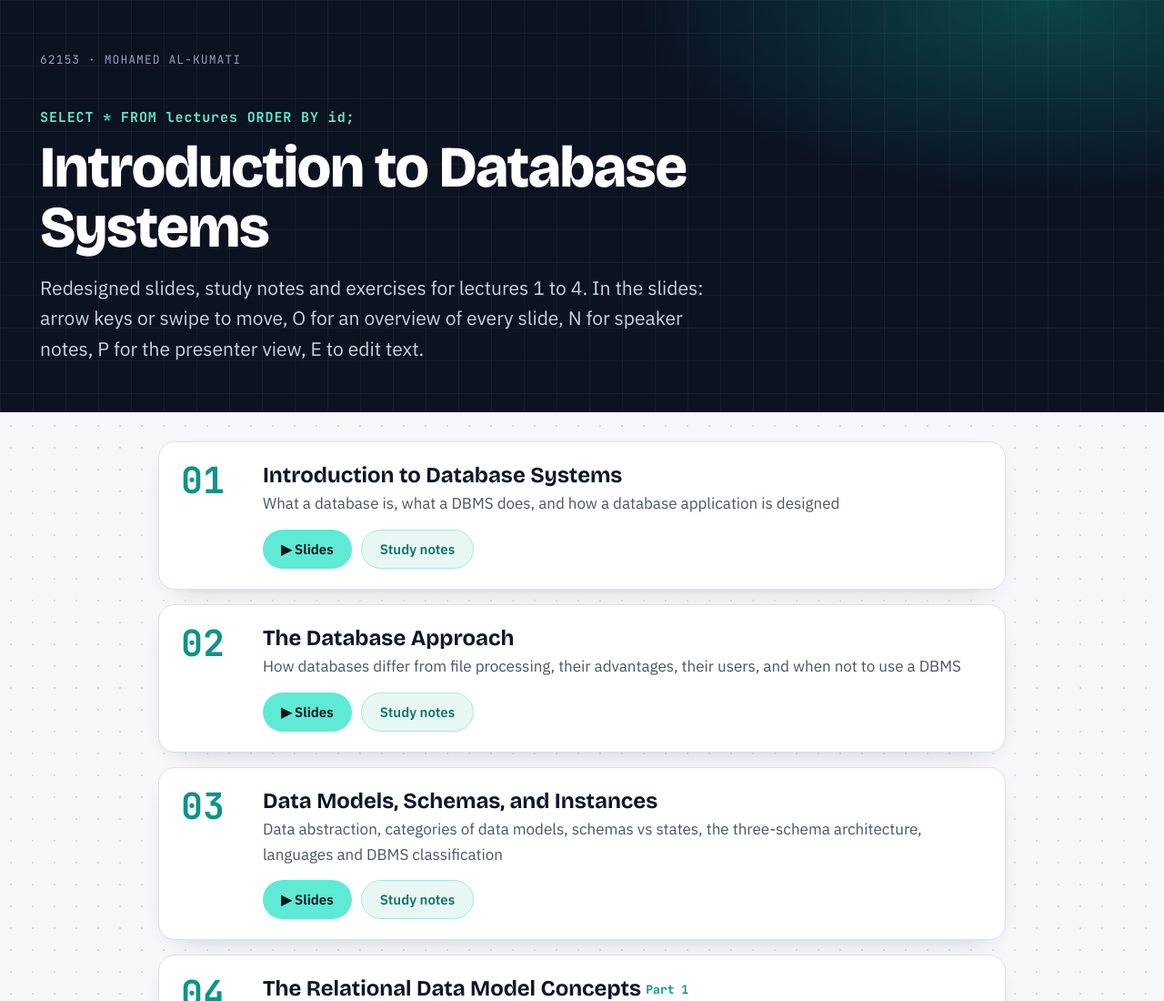
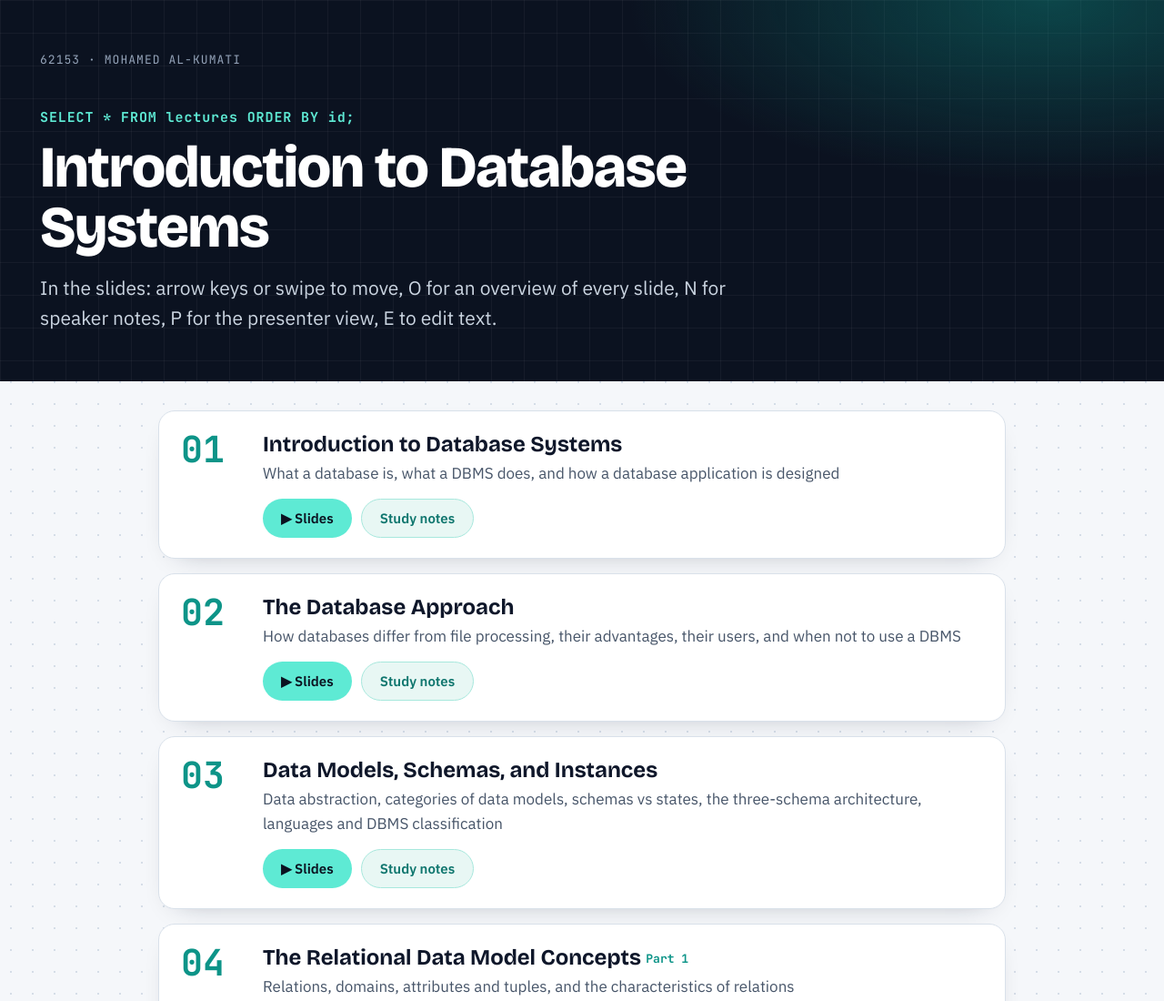
Before and after one commit to Ferros96/database-lectures, a plain HTML site: page Start here - All lectures.html in a window 1280 px wide. Shown: the top 1100 px of the page at 91% size. Drawn offline with nearby package versions, Linux system fonts and the light colour scheme.

Commit message:
Remove subtitle line from Start page
Co-Authored-By: Claude Opus 5.5 <noreply@anthropic.com>
Claude-Session: https://claude.ai/code/session_01QEPLDFQ4KEo5LaFbuo8pGS

```diff
--- a/Start here - All lectures.html
+++ b/Start here - All lectures.html
@@ -373,7 +373,7 @@ img { max-width: 100%; height: auto; }
 @media (max-width: 560px) { .hub-item { grid-template-columns: minmax(0,1fr); } }
 </style></head><body>
 <header class="hero"><div class="hero-in"><div class="mono over">62153 · Mohamed Al-Kumati</div><div class="mono lecno">SELECT * FROM lectures ORDER BY id;</div>
-<h1>Introduction to Database Systems</h1><p>Redesigned slides, study notes and exercises for lectures 1 to 4. In the slides: arrow keys or swipe to move, O for an overview of every slide, N for speaker notes, P for the presenter view, E to edit text.</p></div></header>
+<h1>Introduction to Database Systems</h1><p>In the slides: arrow keys or swipe to move, O for an overview of every slide, N for speaker notes, P for the presenter view, E to edit text.</p></div></header>
 <ol class="hub"><li class="hub-item"><div class="mono hub-n">01</div><div class="hub-b"><h3>Introduction to Database Systems</h3><p>What a database is, what a DBMS does, and how a database application is designed</p>
     <div class="hub-a"><a class="btn" href="Lecture%201/Lec%201%20-%20Introduction%20to%20Databases%20-%20Slides.html">▶ Slides</a><a class="btn ghost2" href="Lecture%201/Lec%201%20-%20Introduction%20to%20Databases%20-%20Study%20Notes.html">Study notes</a></div></div></li><li class="hub-item"><div class="mono hub-n">02</div><div class="hub-b"><h3>The Database Approach</h3><p>How databases differ from file processing, their advantages, their users, and when not to use a DBMS</p>
     <div class="hub-a"><a class="btn" href="Lecture%202/Lec%202%20-%20The%20Database%20Approach%20-%20Slides.html">▶ Slides</a><a class="btn ghost2" href="Lecture%202/Lec%202%20-%20The%20Database%20Approach%20-%20Study%20Notes.html">Study notes</a></div></div></li><li class="hub-item"><div class="mono hub-n">03</div><div class="hub-b"><h3>Data Models, Schemas, and Instances</h3><p>Data abstraction, categories of data models, schemas vs states, the three-schema architecture, languages and DBMS classification</p>
```
Also changed, not shown: index.html (+1 -1 lines).
